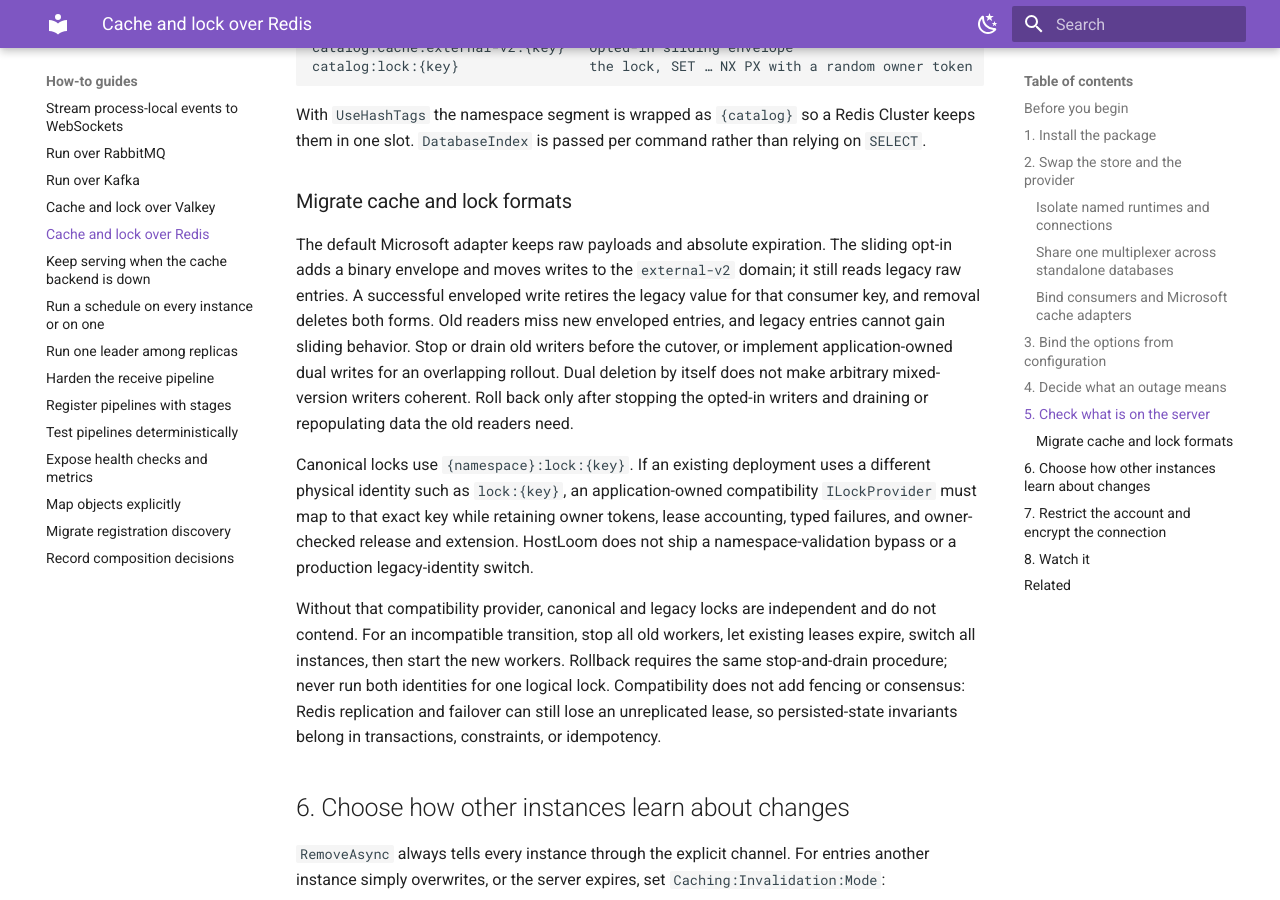
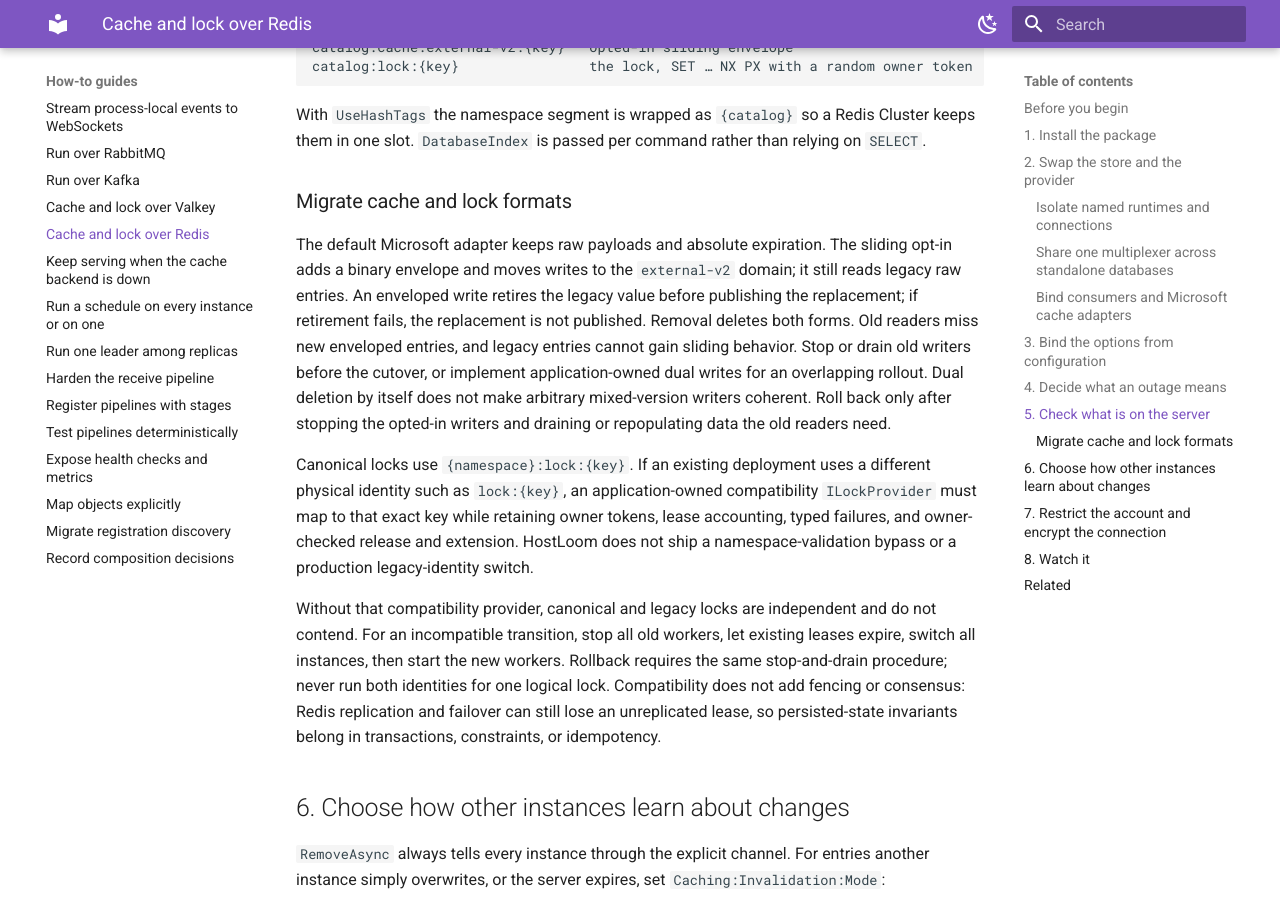
Before and after one commit to kidoz/hostloom, an MkDocs documentation site: the page built from docs/how-to/use-redis.md, in a window 1280 px wide and 900 px high, scrolled down 4004 px. Built offline with MkDocs 1.6.1 and Material for MkDocs 9.7.7, drawn with Linux system fonts in a browser that asks for light colours.

Commit message:
Retire the legacy entry before publishing its replacement

```diff
--- a/docs/how-to/use-redis.md
+++ b/docs/how-to/use-redis.md
@@ -195,9 +195,10 @@ Redis Cluster keeps them in one slot. `DatabaseIndex` is passed per command rath
 
 The default Microsoft adapter keeps raw payloads and absolute expiration. The sliding opt-in adds
 a binary envelope and moves writes to the `external-v2` domain; it still reads legacy raw entries.
-A successful enveloped write retires the legacy value for that consumer key, and removal deletes
-both forms. Old readers miss new enveloped entries, and legacy entries cannot gain sliding behavior. Stop or drain old writers before the cutover, or implement application-owned
-dual writes for an overlapping rollout. Dual deletion by itself does not make arbitrary
+An enveloped write retires the legacy value before publishing the replacement; if retirement
+fails, the replacement is not published. Removal deletes both forms. Old readers miss new
+enveloped entries, and legacy entries cannot gain sliding behavior. Stop or drain old writers
+before the cutover, or implement application-owned dual writes for an overlapping rollout. Dual deletion by itself does not make arbitrary
 mixed-version writers coherent. Roll back only after stopping the opted-in writers and draining
 or repopulating data the old readers need.
 
```
Also changed, not shown: docs/reference/caching.md (+3 -2 lines), src/HostLoom.Caching.DependencyInjection/README.md (+3 -2 lines), src/HostLoom.Redis/README.md (+3 -3 lines), 2 other files.
